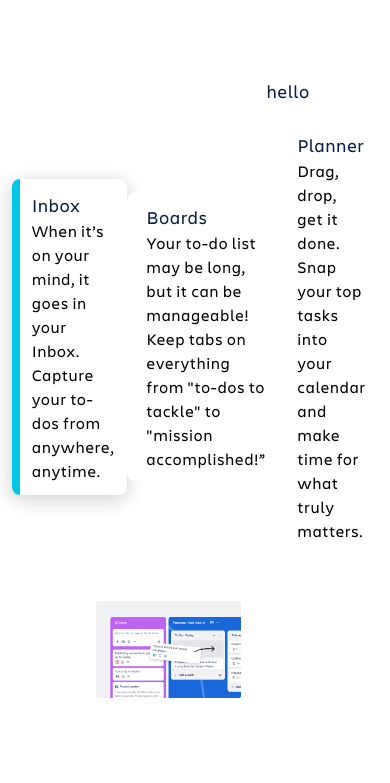
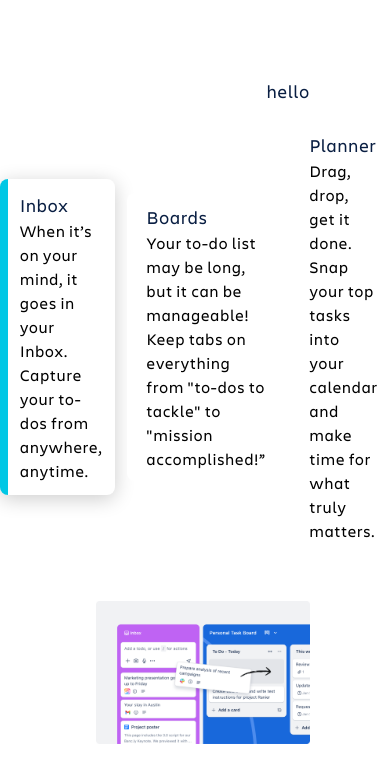
Before and after one commit to DS-Infinity/trello-clone, a plain HTML site: page index.html in a window 390 px wide. Shown: the part 1692-2475 px from the top of the page. Drawn offline with Linux system fonts and the light colour scheme.

Commit message:
chopped responsiveness

```diff
--- a/style.css
+++ b/style.css
@@ -475,6 +475,7 @@ main {
     margin-bottom: 24px;
     flex-direction: row;
     align-items: center;
+    gap: 12px;
     justify-content: center;
   }
 
@@ -514,4 +515,14 @@ main {
   .nav-right a {
     display: none;
   }
+
+  .carousel-box {
+    /* align-items: center; */
+    /* text-align: center; */
+  }
+
+  .carousel-image-container {
+    /* justify-content: center; */
+    width: 100%;
+  }
 }
```
